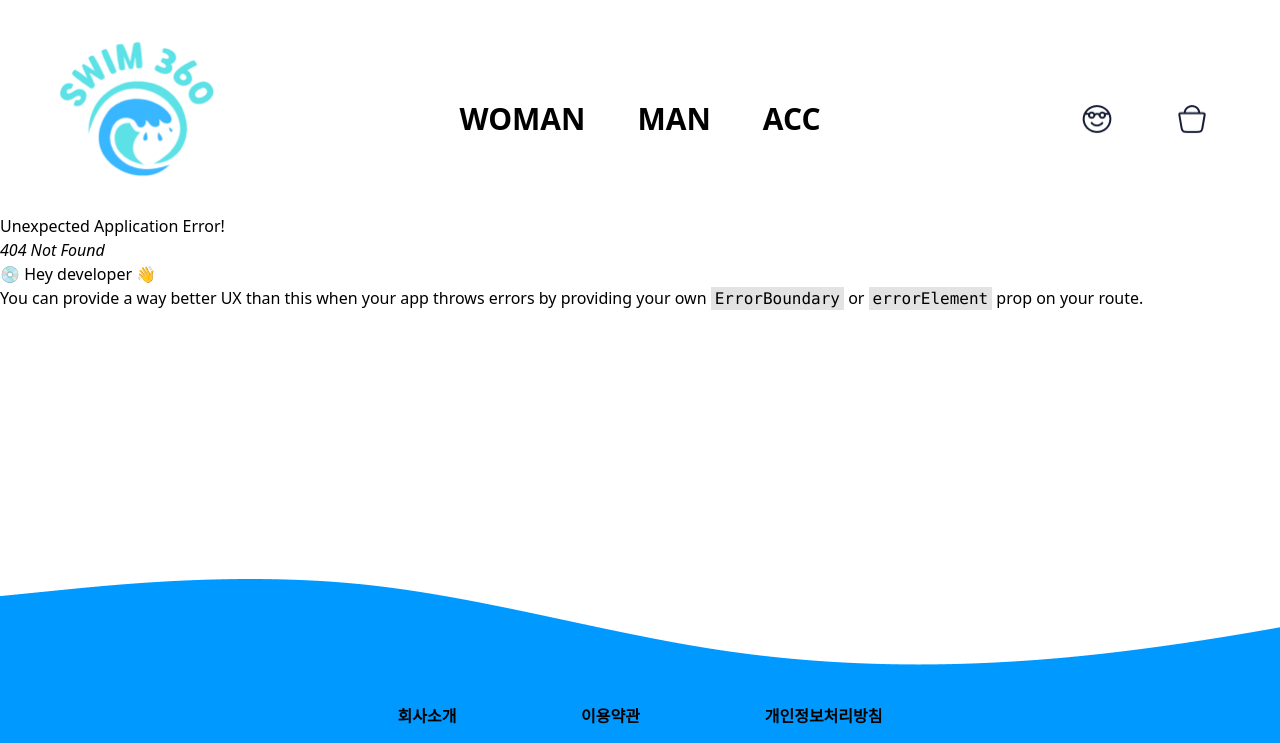
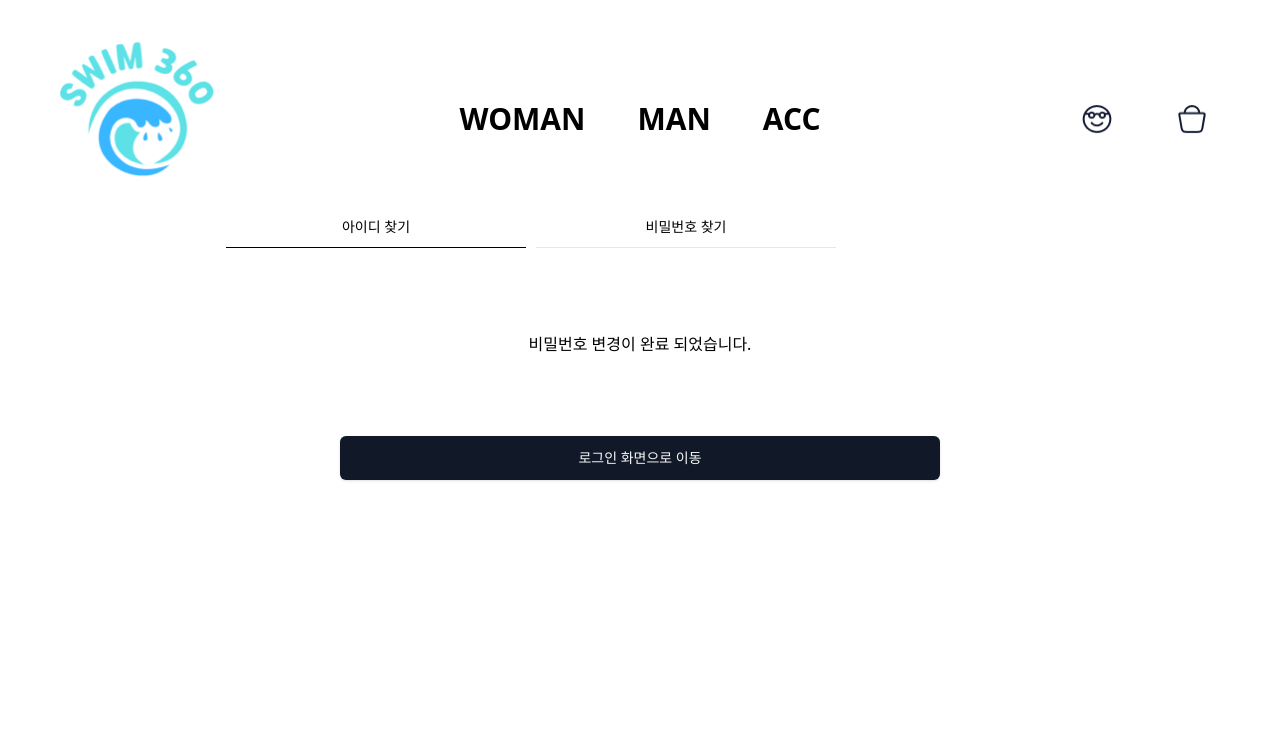
Before and after one commit to ormcamp-fe-3rd/swim360, a React (Vite) app in the folder frontend/: page /changepwdcompletionpage in a window 1280 px wide. Before the commit this address had no page. Shown: the top 743 px of the page. Built offline with nearby package versions, Linux system fonts and the light colour scheme.

Commit message:
design: 비밀번호 변경 완료 페이지 UI 구현

```diff
--- a/frontend/src/routes/index.tsx
+++ b/frontend/src/routes/index.tsx
@@ -1,6 +1,7 @@
 import { createBrowserRouter, RouterProvider } from "react-router-dom";
 
 import AgreesPage from "./pages/AgreesPage";
+import ChangePwdCompletionPage from "./pages/ChangePwdCompletionPage";
 import Home from "./pages/HomPage";
 import JoinCompletionPage from "./pages/JoinCompletionPage";
 import JoinPage from "./pages/JoinPage";
@@ -27,6 +28,10 @@ const router = createBrowserRouter([
     element: <JoinCompletionPage />,
   },
   {
+    path: "/changepwdcompletionpage",
+    element: <ChangePwdCompletionPage />,
+  },
+  {
     path: "/loginpage",
     element: <LoginPage />,
   },
--- /dev/null
+++ b/frontend/src/routes/pages/ChangePwdCompletionPage.tsx
@@ -0,0 +1,27 @@
+import PrimaryButton from "@/components/common/PrimaryButton";
+import { Tabs, TabsList, TabsTrigger } from "@/components/ui/tabs";
+
+function JoinCompletionPage() {
+  return (
+    <div className="mx-auto w-[836px]">
+      <Tabs defaultValue="find-id" className="w-[603px]">
+        <TabsList className="gap-2.5 pb-2.5">
+          <TabsTrigger value="find-id" className="w-[300px]">
+            아이디 찾기
+          </TabsTrigger>
+          <TabsTrigger value="find-password" className="w-[300px]">
+            비밀번호 찾기
+          </TabsTrigger>
+        </TabsList>
+      </Tabs>
+      <p className="mx-auto py-20 text-center">
+        비밀번호 변경이 완료 되었습니다.
+      </p>
+      <div className="mx-auto w-[600px]">
+        <PrimaryButton>로그인 화면으로 이동</PrimaryButton>
+      </div>
+    </div>
+  );
+}
+
+export default JoinCompletionPage;
--- a/frontend/src/routes/pages/FindIdPage.tsx
+++ b/frontend/src/routes/pages/FindIdPage.tsx
@@ -1,26 +1,37 @@
-import ConfirmButton from "@/components/common/ConfirmButton.tsx";
-import { Tabs, TabsContent, TabsList, TabsTrigger } from "@/components/ui/tabs"
+import PrimaryButton from "@/components/common/PrimaryButton";
+import { Tabs, TabsContent, TabsList, TabsTrigger } from "@/components/ui/tabs";
 
 function FindIdPage() {
-    return <div className="w-[620px] mx-auto">
+  return (
+    <div className="mx-auto w-[620px]">
       <Tabs defaultValue="find-id" className="w-[603px]">
         <TabsList className="gap-2.5 pb-2.5">
-                <TabsTrigger value="find-id" className="w-[300px]">아이디 찾기</TabsTrigger>
-                <TabsTrigger value="find-password" className="w-[300px]">비밀번호 찾기</TabsTrigger>
+          <TabsTrigger value="find-id" className="w-[300px]">
+            아이디 찾기
+          </TabsTrigger>
+          <TabsTrigger value="find-password" className="w-[300px]">
+            비밀번호 찾기
+          </TabsTrigger>
         </TabsList>
         <TabsContent value="find-id">
-                <div className="text-center gap-2.5">
-                <b className="m-2.5 block mt-10">찾으시는 아이디는 아래와 같습니다.</b>
+          <div className="gap-2.5 text-center">
+            <b className="m-2.5 mt-10 block">
+              찾으시는 아이디는 아래와 같습니다.
+            </b>
             <input
               type="text"
-                className="w-[600px] h-[60px] border mb-4 rounded-[5px] p-2.5"
-                readOnly disabled placeholder="kim123"/>
+              className="mb-4 h-[60px] w-[600px] rounded-[5px] border p-2.5"
+              readOnly
+              disabled
+              placeholder="kim123"
+            />
           </div>
         </TabsContent>
       </Tabs>
 
-            <ConfirmButton text="확인" width="full" font="my-10"/>
+      <PrimaryButton>확인</PrimaryButton>
     </div>
+  );
 }
 
 export default FindIdPage;
```
Lines whose indentation alone changed are shown as unchanged.
